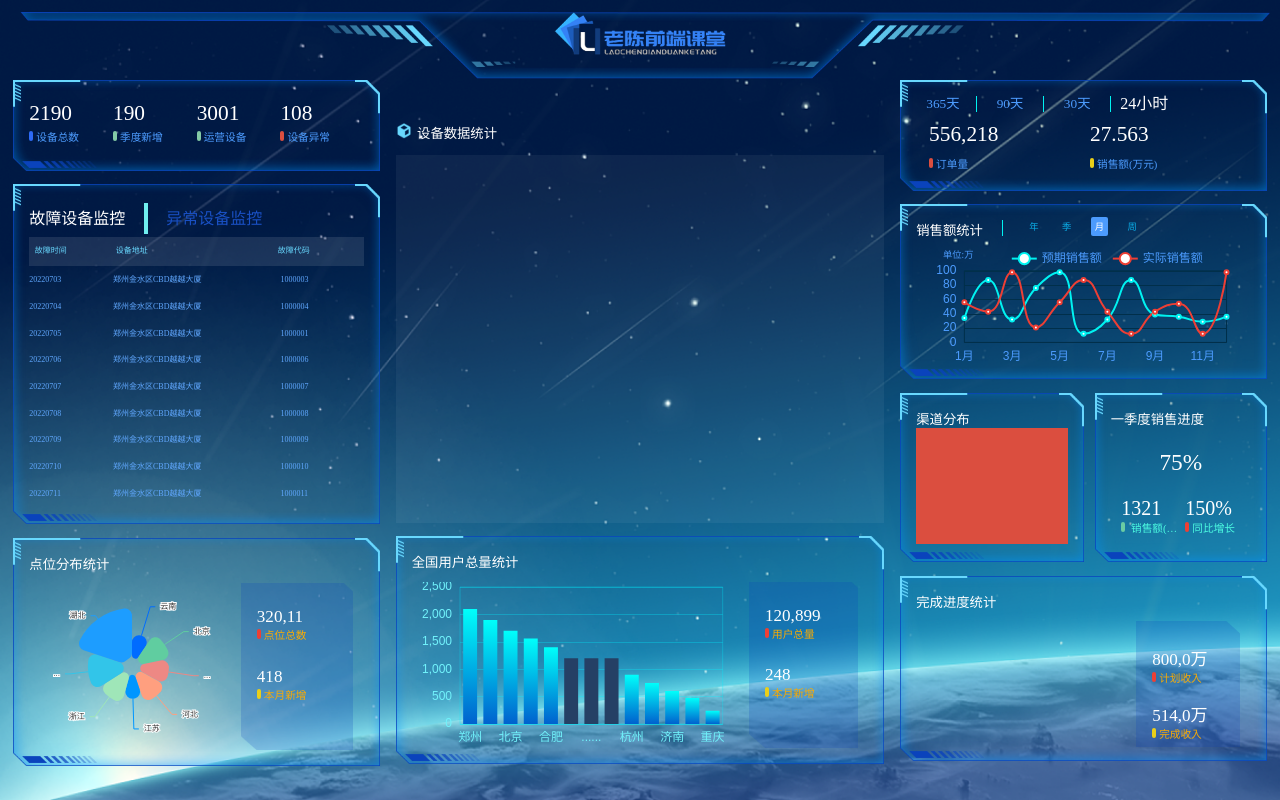
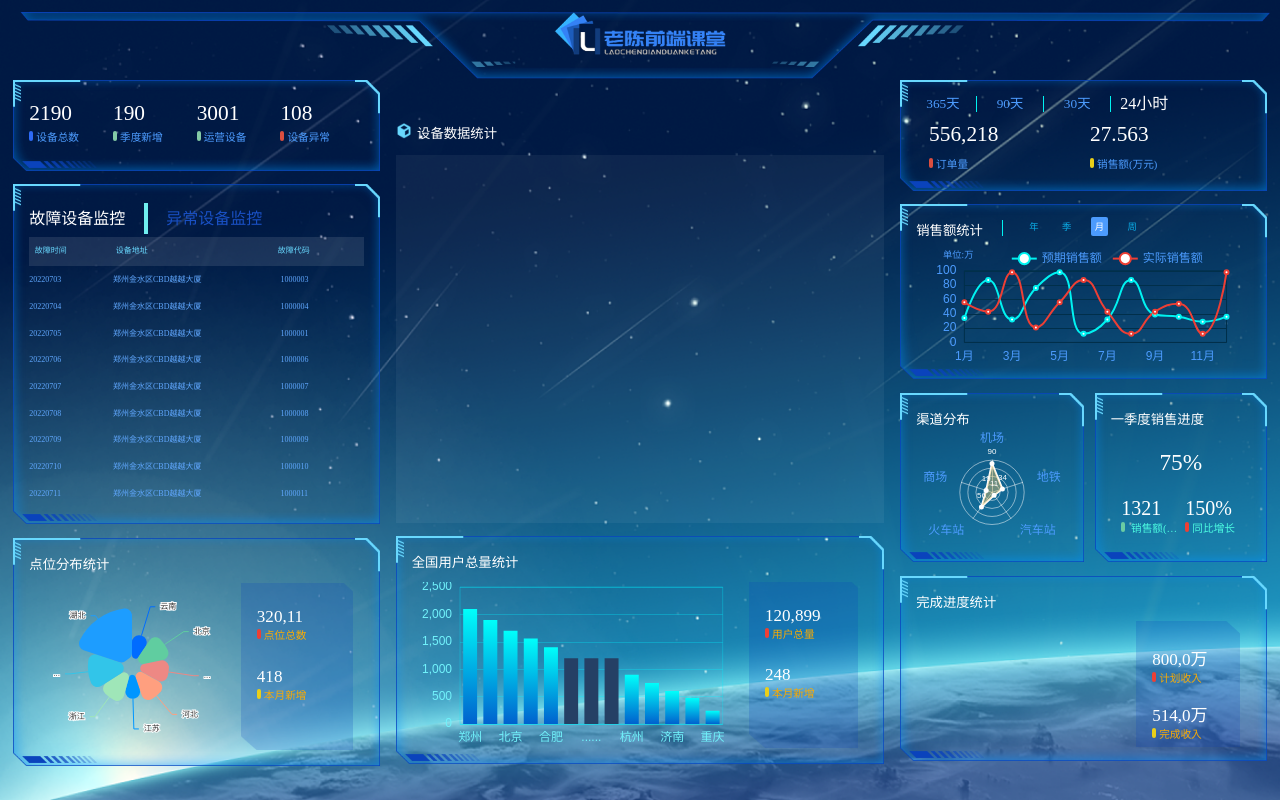
Before and after one commit to LMY1214/echartsall, a plain HTML site: page index.html in a window 1280 px wide. Drawn offline with nearby package versions, Linux system fonts and the light colour scheme.

Commit message:
'雷达图'

```diff
--- a/css/index.less
+++ b/css/index.less
@@ -464,7 +464,7 @@ body {
                 flex: 3;
 
                 .radar {
-                    background-color: #db4e3f;
+
                     width: 100%;
                     height: 100%;
                 }
--- a/js/index.js
+++ b/js/index.js
@@ -388,3 +388,87 @@ day_.onmouseleave = function () {
     }
 
 })();
+// 雷达图
+(function () {
+    let myEchart = echarts.init(document.getElementsByClassName('radar')[0]);
+    // Schema:
+    // date,AQIindex,PM2.5,PM10,CO,NO2,SO2
+
+    const lineStyle = {
+        normal: {
+            color: '#fff',
+        }
+    };
+    let option = {
+        tooltip: {
+            show: true,
+            // 控制提示框组件的显示位置
+            position: ['60%', '10%'],
+            backgroundColor: 'rgba(255, 255, 255, 0.3)'
+        },
+        radar: {
+            center: ['50%', '55%'],
+            // 外半径占据容器大小
+            radius: '55%',
+            indicator: [
+                { name: '机场', max: 100 },
+                { name: '商场', max: 100 },
+                { name: '火车站', max: 100 },
+                { name: '汽车站', max: 100 },
+                { name: '地铁', max: 100 }
+            ],
+            shape: 'circle',
+            splitNumber: 4,
+
+            axisName: {
+                color: '#4c9bfd'
+            },
+            splitLine: {
+                lineStyle: {
+                    color: 'rgba(255, 255, 255, 0.5)',
+                }
+            },
+            splitArea: {
+                show: false
+            },
+            axisLine: {
+                show: true,
+                lineStyle: {
+                    color: 'rgba(255, 255, 255, 0.5)'
+                }
+            }
+        },
+
+        series: [
+            {
+                name: 'Beijing',
+                type: 'radar',
+                lineStyle: lineStyle,
+                data: [[90, 19, 56, 11, 34]],
+                symbol: 'circle',
+                symbolSize: 5,
+                itemStyle: {
+                    color: '#fff'
+                },
+                label: {
+                    show: true,
+                    color: '#fff',
+                    fontSize: 8
+                },
+                areaStyle: {
+                    color: 'rgba(238, 197, 102, 0.6)',
+                }
+            },
+
+        ]
+    };
+    myEchart.setOption(option);
+    window.addEventListener('load', function () {
+        myEchart.resize();
+    })
+    window.addEventListener('resize', function () {
+        myEchart.resize();
+    })
+
+
+})();
```
Also changed, not shown: css/index.css.
